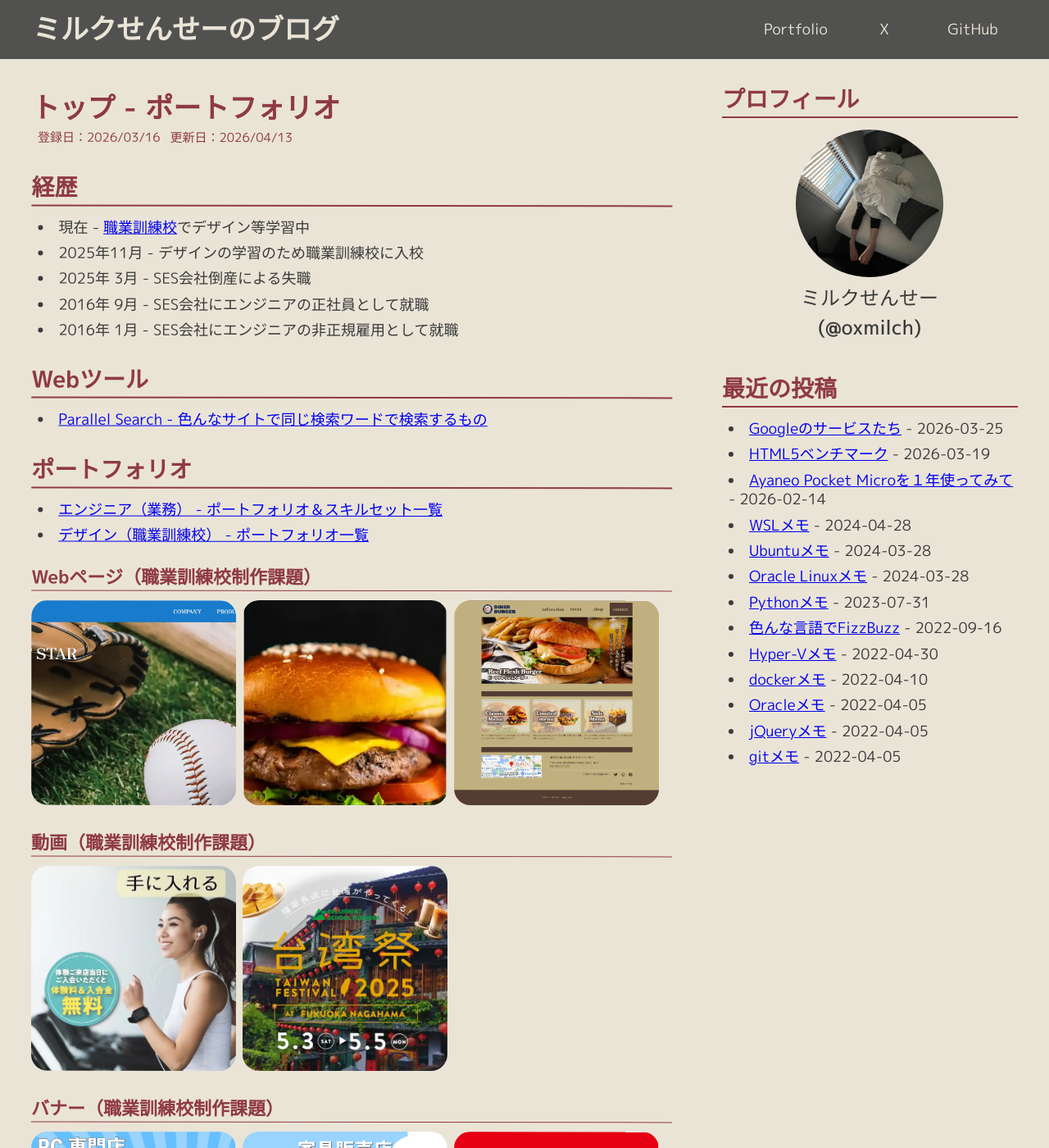
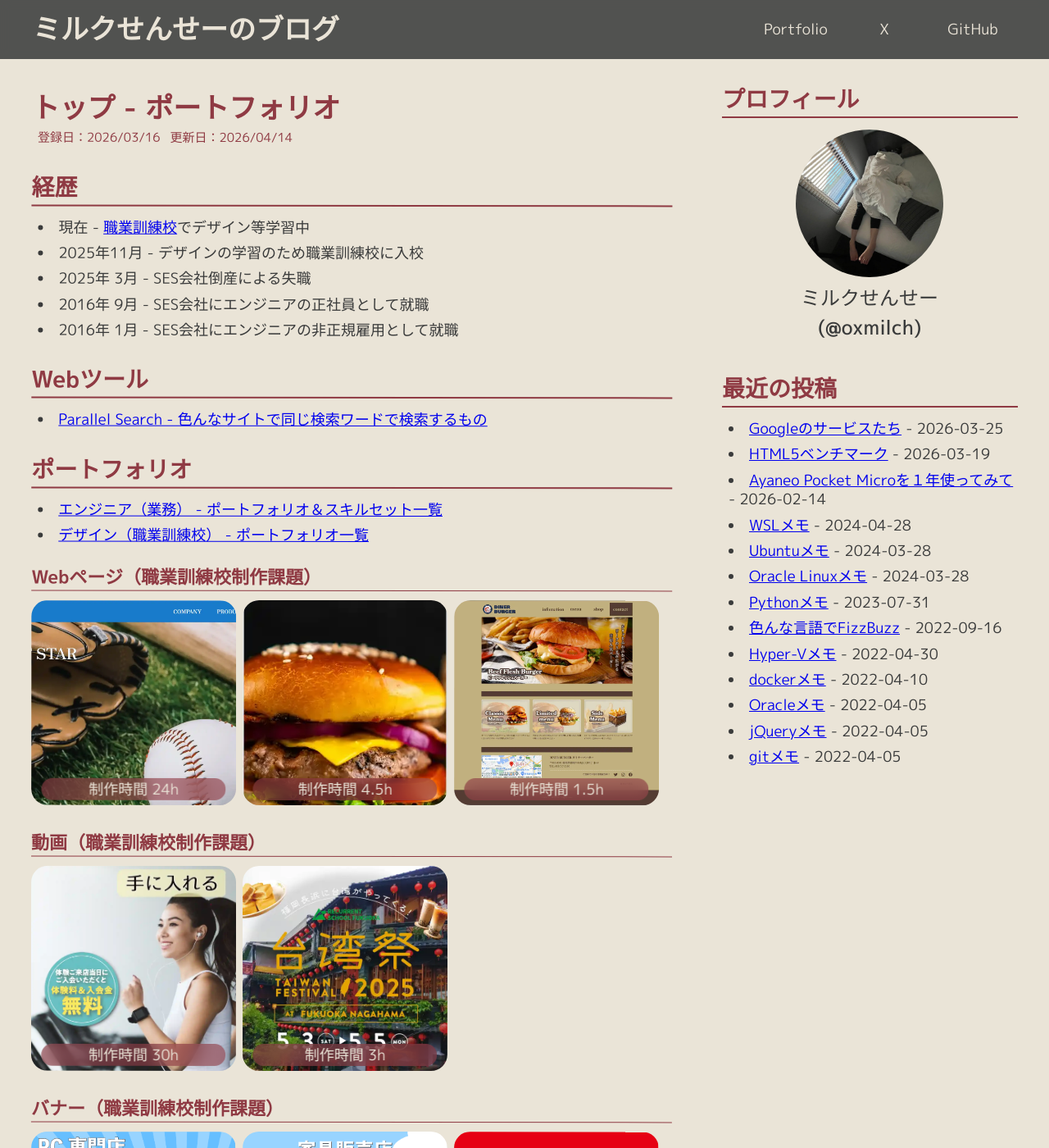
Before and after one commit to Oxmilch/blog, a Jekyll site: the page built from portfolio/index.md, in a window 1280 px wide and 1400 px high. Shown: the whole window at 82% size. Built offline with Jekyll 4.4.1, drawn with Linux system fonts in a browser that asks for light colours; some web fonts are replaced.

Commit message:
draft:ポートフォリオトップの制作物一覧画像の下部に制作時間を表記する対応

```diff
--- a/_config.yml
+++ b/_config.yml
@@ -1,7 +1,7 @@
 theme: null
 title: "ミルクせんせーのブログ"
 title-saffix: "Oxmilch's Blog by GitHub Pages"
-css-update: 20260414
+css-update: 20260414a
 baseurl: "/blog"
 timezone: "Asia/Tokyo"
 profile:
--- /dev/null
+++ b/assets/css/portfolio.css
@@ -0,0 +1,68 @@
+@charset "UTF-8";
+
+.portfolio_grid a{
+  position:relative;
+}
+
+.portfolio_grid a::after{
+  position:absolute;
+  bottom:5%;
+  left:50%;
+  transform: translateX(-50%);
+  width:90%;
+  text-align: center;
+  text-decoration: none;
+  color: var(--color-base-light);
+  font-size: var(--font-size-s);
+  font-weight: var(--font-weight-regular);
+  border-radius: 1em;
+  background-color: var(--color-accent-dark-trans);
+  backdrop-filter: blur(10px);
+  -webkit-backdrop-filter: blur(10px);
+  padding-left: 1em;
+  padding-right: 1em;
+  z-index:1;
+}
+
+/* Mobile Layout */
+@media(max-width:767px){
+  .portfolio_grid a::after{
+    font-size: var(--font-size-xs);
+  }
+}
+
+#web260324::after{
+  content:"制作時間 24h";
+}
+
+#web260127::after{
+  content:"制作時間 4.5h";
+}
+
+#web260116::after{
+  content:"制作時間 1.5h";
+}
+
+#video260218::after{
+  content:"制作時間 30h";
+}
+
+#video260216::after{
+  content:"制作時間 3h";
+}
+
+#bunner251218::after{
+  content:"制作時間 3h";
+}
+
+#bunner251215::after{
+  content:"制作時間 4h";
+}
+
+#print251219::after{
+  content:"制作時間 6h";
+}
+
+#print251217::after{
+  content:"制作時間 9h";
+}
--- a/assets/css/style.css
+++ b/assets/css/style.css
@@ -10,6 +10,7 @@
     --color-base-dark-trans: #3a3b3bdd;
     --color-accent-light: #e6cdbf;
     --color-accent-dark: #8f3a43;
+    --color-accent-dark-trans: #8f3a4399;
 
     /* Font */
     --font-family-sans: "M PLUS 1p", sans-serif;
--- a/portfolio/index.md
+++ b/portfolio/index.md
@@ -3,8 +3,10 @@ layout: page
 title: "トップ - ポートフォリオ"
 description: "トップ - ポートフォリオ"
 date: 2026-03-16
-update: 2026-04-13
+update: 2026-04-14
 ---
+<link rel="stylesheet" href="../assets/css/portfolio.css">
+
 ## 経歴
 - 現在 - [職業訓練校](/blog/portfolio/vacational-school-2025-detail.html)でデザイン等学習中
 - 2025年11月 - デザインの学習のため職業訓練校に入校
@@ -21,36 +23,36 @@ update: 2026-04-13
 
 ### Webページ（職業訓練校制作課題）
 <section class="portfolio_grid">
-  <a href="/blog/portfolio/vacational-school-2025-design.html#2026年3月24日4月13日授業課題-ホームページ制作" target="_blank">
+  <a id="web260324" href="/blog/portfolio/vacational-school-2025-design.html#2026年3月24日4月13日授業課題-ホームページ制作" target="_blank">
     <img src="/blog/assets/images/2025/portfolio/design-260324-groupwork-clientwork-desktop.webp">
   </a>
-  <a href="/blog/portfolio/vacational-school-2025-design.html#2026年1月27日授業課題-ハンバーガーショップのレスポンシブ対応ページ作成" target="_blank">
+  <a id="web260127" href="/blog/portfolio/vacational-school-2025-design.html#2026年1月27日授業課題-ハンバーガーショップのレスポンシブ対応ページ作成" target="_blank">
     <img src="/blog/assets/images/2025/portfolio/design-260127-sitetop-mobile.webp">
   </a>
-  <a href="/blog/portfolio/vacational-school-2025-design.html#2026年1月16日授業課題-ハンバーガーショップのページ作成" target="_blank">
+  <a id="web260116" href="/blog/portfolio/vacational-school-2025-design.html#2026年1月16日授業課題-ハンバーガーショップのページ作成" target="_blank">
     <img src="/blog/assets/images/2025/portfolio/design-260116-site.webp">
   </a>
 </section>
 
 ### 動画（職業訓練校制作課題）
 <section class="portfolio_grid">
-  <a href="/blog/portfolio/vacational-school-2025-design.html#2026年2月18日2月25日授業課題-ジム宣伝広告動画作成" target="_blank">
+  <a id="video260218" href="/blog/portfolio/vacational-school-2025-design.html#2026年2月18日2月25日授業課題-ジム宣伝広告動画作成" target="_blank">
     <img src="/blog/assets/images/2025/portfolio/design-260218-gym-insta.webp">
   </a>
-  <a href="/blog/portfolio/vacational-school-2025-design.html#2026年2月16日授業課題-バナー動画作成" target="_blank">
+  <a id="video260216" href="/blog/portfolio/vacational-school-2025-design.html#2026年2月16日授業課題-バナー動画作成" target="_blank">
     <img src="/blog/assets/images/2025/portfolio/design-260216_bunner.webp">
   </a>
 </section>
 
 ### バナー（職業訓練校制作課題）
 <section class="portfolio_grid">
-  <a href="/blog/portfolio/vacational-school-2025-design.html#2025年12月18日授業課題-バナー広告作成" target="_blank">
+  <a id="bunner251218" href="/blog/portfolio/vacational-school-2025-design.html#2025年12月18日授業課題-バナー広告作成" target="_blank">
     <img src="/blog/assets/images/2025/portfolio/design-251218-bunner1.webp">
   </a>
   <a href="/blog/portfolio/vacational-school-2025-design.html#2025年12月18日授業課題-バナー広告作成" target="_blank">
     <img src="/blog/assets/images/2025/portfolio/design-251218-bunner2.webp">
   </a>
-  <a href="/blog/portfolio/vacational-school-2025-design.html#2025年12月15日授業課題-バナーのトレース" target="_blank">
+  <a id="bunner251215" href="/blog/portfolio/vacational-school-2025-design.html#2025年12月15日授業課題-バナーのトレース" target="_blank">
     <img src="/blog/assets/images/2025/portfolio/design-251215-trace1.webp">
   </a>
   <a href="/blog/portfolio/vacational-school-2025-design.html#2025年12月15日授業課題-バナーのトレース" target="_blank">
@@ -63,10 +65,10 @@ update: 2026-04-13
 
 ### 印刷物（職業訓練校制作課題）
 <section class="portfolio_grid">
-  <a href="/blog/portfolio/vacational-school-2025-design.html#2025年12月19日授業課題-a4チラシ作成2回目" target="_blank">
+  <a id="print251219" href="/blog/portfolio/vacational-school-2025-design.html#2025年12月19日授業課題-a4チラシ作成2回目" target="_blank">
     <img src="/blog/assets/images/2025/portfolio/design-251219-poster.webp">
   </a>
-  <a href="/blog/portfolio/vacational-school-2025-design.html#2025年12月17日12月18日授業課題-a4チラシ作成1回目" target="_blank">
+  <a id="print251217" href="/blog/portfolio/vacational-school-2025-design.html#2025年12月17日12月18日授業課題-a4チラシ作成1回目" target="_blank">
     <img src="/blog/assets/images/2025/portfolio/design-251217-poster.webp">
   </a>
 </section>
```
